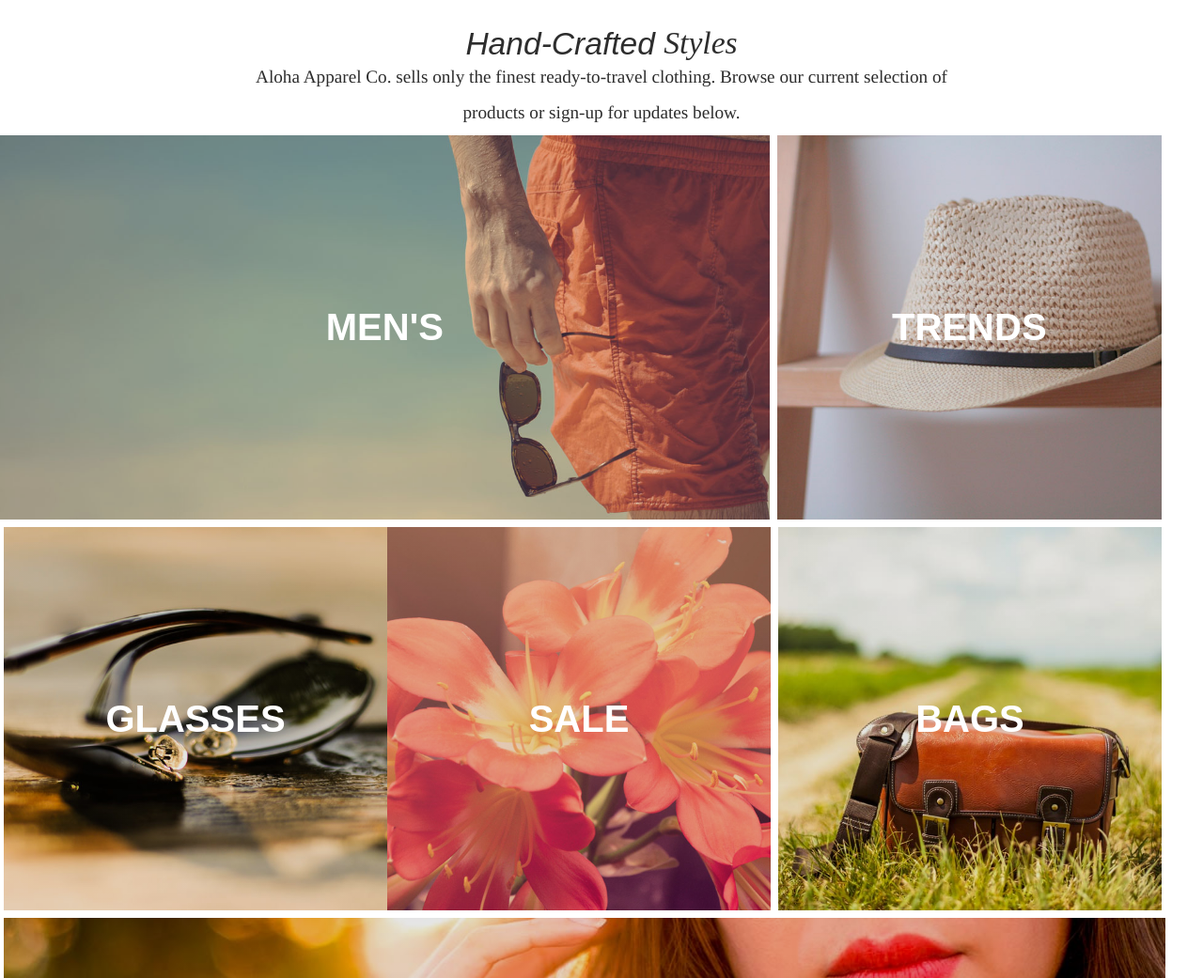
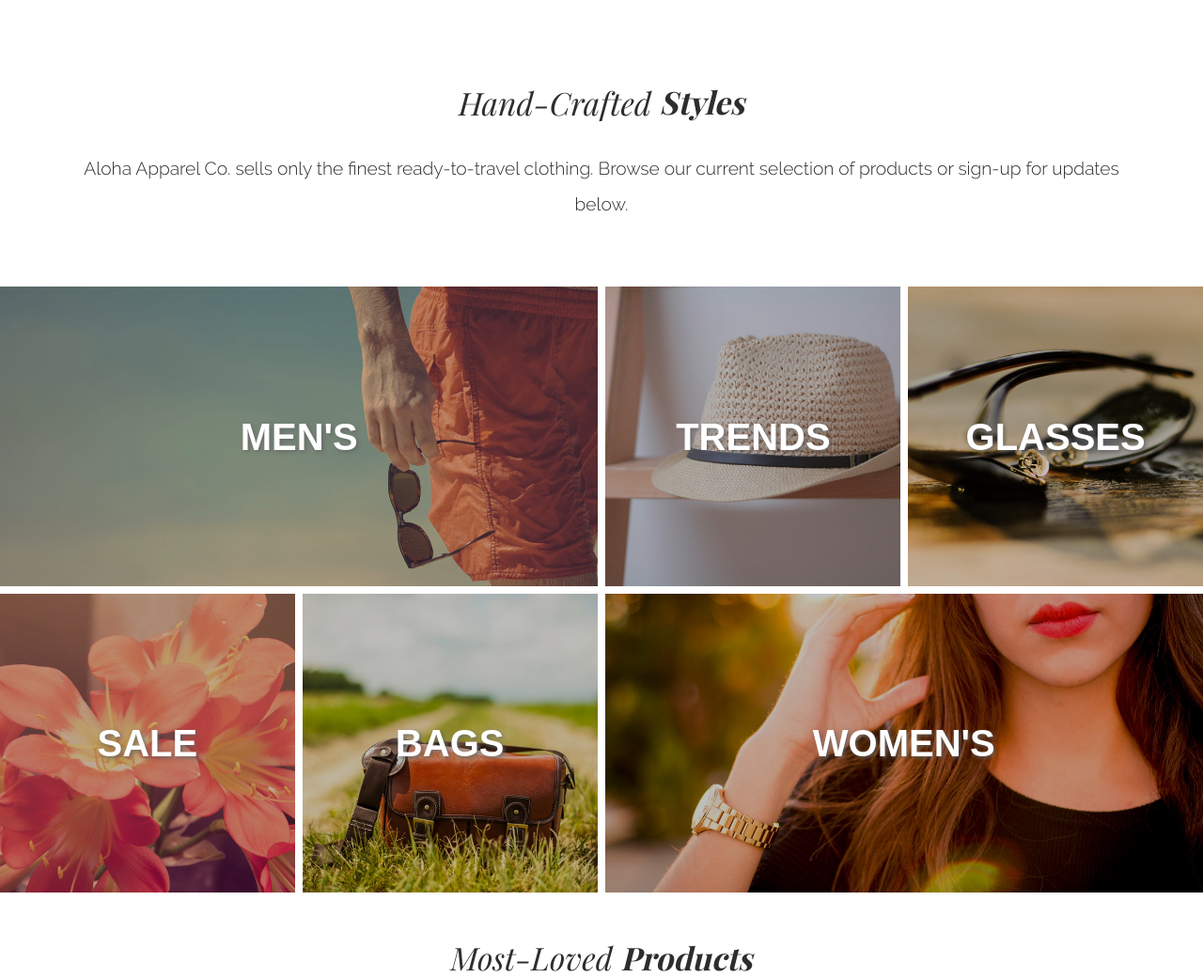
Before and after one commit to hunterwinter/aloha-apparel, a plain HTML site: page index.html in a window 1280 px wide. Shown: the part 518-1559 px from the top of the page at 94% size. Drawn offline with nearby package versions, Linux system fonts and the light colour scheme; a web font is replaced by a local one.

Commit message:
adds fix for smooth scrolling issue. adds fix for grid. adds multiple style fixes. adds fixed header stretch goal.

```diff
--- a/css/style.css
+++ b/css/style.css
@@ -1,108 +1,100 @@
-@font-face {
-    font-family: 'Playfair Display Web';
-    src: url('../fonts/playfairdisplay-regular-webfont.eot');
-    src: url('../fonts/playfairdisplay-regular-webfont.eot?#iefix') format('embedded-opentype'),
-         url('../fonts/playfairdisplay-regular-webfont.woff2') format('woff2'),
-         url('../fonts/playfairdisplay-regular-webfont.woff') format('woff'),
-         url('../fonts/playfairdisplay-regular-webfont.ttf') format('truetype'),
-         url('../fonts/playfairdisplay-regular-webfont.svg#playfair_displayregular') format('svg');
+@font-face{
+    font-family: 'ralewaymedium_italic';
+    src: url('../assets/fonts/webfontkit-raleway/raleway-mediumitalic-webfont.eot');
+    src: url('../assets/fonts/webfontkit-raleway/raleway-mediumitalic-webfont.eot?#iefix') format('embedded-opentype'),
+         url('../assets/fonts/webfontkit-raleway/raleway-mediumitalic-webfont.woff2') format('woff2'),
+         url('../assets/fonts/webfontkit-raleway/raleway-mediumitalic-webfont.woff') format('woff'),
+         url('../assets/fonts/webfontkit-raleway/raleway-mediumitalic-webfont.ttf') format('truetype'),
+         url('../assets/fonts/webfontkit-raleway/raleway-mediumitalic-webfont.svg#ralewaymedium_italic') format('svg');
     font-weight: normal;
     font-style: normal;
-
 }
 
-@font-face {
-    font-family: 'Playfair Display Web';
-    src: url('../fonts/playfairdisplay-italic-webfont.eot');
-    src: url('../fonts/playfairdisplay-italic-webfont.eot?#iefix') format('embedded-opentype'),
-         url('../fonts/playfairdisplay-italic-webfont.woff2') format('woff2'),
-         url('../fonts/playfairdisplay-italic-webfont.woff') format('woff'),
-         url('../fonts/playfairdisplay-italic-webfont.ttf') format('truetype'),
-         url('../fonts/playfairdisplay-italic-webfont.svg#playfair_displayitalic') format('svg');
+@font-face{
+    font-family: 'ralewaymedium';
+    src: url('../assets/fonts/webfontkit-raleway/raleway-medium-webfont.eot');
+    src: url('../assets/fonts/webfontkit-raleway/raleway-medium-webfont.eot?#iefix') format('embedded-opentype'),
+         url('../assets/fonts/webfontkit-raleway/raleway-medium-webfont.woff2') format('woff2'),
+         url('../assets/fonts/webfontkit-raleway/raleway-medium-webfont.woff') format('woff'),
+         url('../assets/fonts/webfontkit-raleway/raleway-medium-webfont.ttf') format('truetype'),
+         url('../assets/fonts/webfontkit-raleway/raleway-medium-webfont.svg#ralewaymedium') format('svg');
+    font-weight: normal;
+    font-style: normal;
+}
+
+@font-face{
+    font-family: 'ralewaylight_italic';
+    src: url('../assets/fonts/webfontkit-raleway/raleway-lightitalic-webfont.eot');
+    src: url('../assets/fonts/webfontkit-raleway/raleway-lightitalic-webfont.eot?#iefix') format('embedded-opentype'),
+         url('../assets/fonts/webfontkit-raleway/raleway-lightitalic-webfont.woff2') format('woff2'),
+         url('../assets/fonts/webfontkit-raleway/raleway-lightitalic-webfont.woff') format('woff'),
+         url('../assets/fonts/webfontkit-raleway/raleway-lightitalic-webfont.ttf') format('truetype'),
+         url('../assets/fonts/webfontkit-raleway/raleway-lightitalic-webfont.svg#ralewaylight_italic') format('svg');
     font-weight: normal;
     font-style: italic;
-
 }
 
-@font-face {
-    font-family: 'Playfair Display Web';
-    src: url('../fonts/playfairdisplay-bold-webfont.eot');
-    src: url('../fonts/playfairdisplay-bold-webfont.eot?#iefix') format('embedded-opentype'),
-         url('../fonts/playfairdisplay-bold-webfont.woff2') format('woff2'),
-         url('../fonts/playfairdisplay-bold-webfont.woff') format('woff'),
-         url('../fonts/playfairdisplay-bold-webfont.ttf') format('truetype'),
-         url('../fonts/playfairdisplay-bold-webfont.svg#playfair_displaybold') format('svg');
+@font-face{
+    font-family: 'ralewaylight';
+    src: url('../assets/fonts/webfontkit-raleway/raleway-light-webfont.eot');
+    src: url('../assets/fonts/webfontkit-raleway/raleway-light-webfont.eot?#iefix') format('embedded-opentype'),
+         url('../assets/fonts/webfontkit-raleway/raleway-light-webfont.woff2') format('woff2'),
+         url('../assets/fonts/webfontkit-raleway/raleway-light-webfont.woff') format('woff'),
+         url('../assets/fonts/webfontkit-raleway/raleway-light-webfont.ttf') format('truetype'),
+         url('../assets/fonts/webfontkit-raleway/raleway-light-webfont.svg#ralewaylight') format('svg');
+    font-weight: normal;
+    font-style: normal;
+}
+
+@font-face{
+    font-family: 'playfair_displayregular';
+    src: url('../assets/fonts/webfontkit-playfair/playfairdisplay-regular-webfont.eot');
+    src: url('../assets/fonts/webfontkit-playfair/playfairdisplay-regular-webfont.eot?#iefix') format('embedded-opentype'),
+         url('../assets/fonts/webfontkit-playfair/playfairdisplay-regular-webfont.woff2') format('woff2'),
+         url('../assets/fonts/webfontkit-playfair/playfairdisplay-regular-webfont.woff') format('woff'),
+         url('../assets/fonts/webfontkit-playfair/playfairdisplay-regular-webfont.ttf') format('truetype'),
+         url('../assets/fonts/webfontkit-playfair/playfairdisplay-regular-webfont.svg#playfair_displayregular') format('svg');
+    font-weight: normal;
+    font-style: normal;
+}
+
+@font-face{
+    font-family: 'playfair_displayitalic';
+    src: url('../assets/fonts/webfontkit-playfair/playfairdisplay-italic-webfont.eot');
+    src: url('../assets/fonts/webfontkit-playfair/playfairdisplay-italic-webfont.eot?#iefix') format('embedded-opentype'),
+         url('../assets/fonts/webfontkit-playfair/playfairdisplay-italic-webfont.woff2') format('woff2'),
+         url('../assets/fonts/webfontkit-playfair/playfairdisplay-italic-webfont.woff') format('woff'),
+         url('../assets/fonts/webfontkit-playfair/playfairdisplay-italic-webfont.ttf') format('truetype'),
+         url('../assets/fonts/webfontkit-playfair/playfairdisplay-italic-webfont.svg#playfair_displayitalic') format('svg');
+    font-weight: normal;
+    font-style: italic;
+}
+
+@font-face{
+    font-family: 'playfair_displaybold_italic';
+    src: url('../assets/fonts/webfontkit-playfair/playfairdisplay-bolditalic-webfont.eot');
+    src: url('../assets/fonts/webfontkit-playfair/playfairdisplay-bolditalic-webfont.eot?#iefix') format('embedded-opentype'),
+         url('../assets/fonts/webfontkit-playfair/playfairdisplay-bolditalic-webfont.woff2') format('woff2'),
+         url('../assets/fonts/webfontkit-playfair/playfairdisplay-bolditalic-webfont.woff') format('woff'),
+         url('../assets/fonts/webfontkit-playfair/playfairdisplay-bolditalic-webfont.ttf') format('truetype'),
+         url('../assets/fonts/webfontkit-playfair/playfairdisplay-bolditalic-webfont.svg#playfair_displaybold_italic') format('svg');
+    font-weight: bold;
+    font-style: italic;
+}
+
+@font-face{
+    font-family: 'playfair_displaybold';
+    src: url('../assets/fonts/webfontkit-playfair/playfairdisplay-bold-webfont.eot');
+    src: url('../assets/fonts/webfontkit-playfair/playfairdisplay-bold-webfont.eot?#iefix') format('embedded-opentype'),
+         url('../assets/fonts/webfontkit-playfair/playfairdisplay-bold-webfont.woff2') format('woff2'),
+         url('../assets/fonts/webfontkit-playfair/playfairdisplay-bold-webfont.woff') format('woff'),
+         url('../assets/fonts/webfontkit-playfair/playfairdisplay-bold-webfont.ttf') format('truetype'),
+         url('../assets/fonts/webfontkit-playfair/playfairdisplay-bold-webfont.svg#playfair_displaybold') format('svg');
     font-weight: bold;
     font-style: normal;
-
 }
 
-@font-face {
-    font-family: 'Playfair Display Web';
-    src: url('../fonts/playfairdisplay-bolditalic-webfont.eot');
-    src: url('../fonts/playfairdisplay-bolditalic-webfont.eot?#iefix') format('embedded-opentype'),
-         url('../fonts/playfairdisplay-bolditalic-webfont.woff2') format('woff2'),
-         url('../fonts/playfairdisplay-bolditalic-webfont.woff') format('woff'),
-         url('../fonts/playfairdisplay-bolditalic-webfont.ttf') format('truetype'),
-         url('../fonts/playfairdisplay-bolditalic-webfont.svg#playfair_displaybold_italic') format('svg');
-    font-weight: bold;
-    font-style: italic;
-
-}
-
-/* Raleway */
-
-@font-face {
-    font-family: 'Raleway Web';
-    src: url('s-light-webfont.eot');
-    src: url('../fonts/raleway-light-webfont.eot?#iefix') format('embedded-opentype'),
-         url('../fonts/raleway-light-webfont.woff2') format('woff2'),
-         url('../fonts/raleway-light-webfont.woff') format('woff'),
-         url('../fonts/raleway-light-webfont.ttf') format('truetype'),
-         url('../fonts/raleway-light-webfont.svg#ralewaylight') format('svg');
-    font-weight: normal;
-    font-style: normal;
-
-}
-
-@font-face {
-    font-family: 'Raleway Web';
-    src: url('../fonts/raleway-lightitalic-webfont.eot');
-    src: url('../fonts/raleway-lightitalic-webfont.eot?#iefix') format('embedded-opentype'),
-         url('../fonts/raleway-lightitalic-webfont.woff2') format('woff2'),
-         url('../fonts/raleway-lightitalic-webfont.woff') format('woff'),
-         url('../fonts/raleway-lightitalic-webfont.ttf') format('truetype'),
-         url('../fonts/raleway-lightitalic-webfont.svg#ralewaylight_italic') format('svg');
-    font-weight: normal;
-    font-style: italic;
-
-}
-
-@font-face {
-    font-family: 'Raleway Web';
-    src: url('../fonts/raleway-medium-webfont.eot');
-    src: url('../fonts/raleway-medium-webfont.eot?#iefix') format('embedded-opentype'),
-         url('../fonts/raleway-medium-webfont.woff2') format('woff2'),
-         url('../fonts/raleway-medium-webfont.woff') format('woff'),
-         url('../fonts/raleway-medium-webfont.ttf') format('truetype'),
-         url('../fonts/raleway-medium-webfont.svg#ralewaymedium') format('svg');
-    font-weight: bold;
-    font-style: normal;
-
-}
-
-@font-face {
-    font-family: 'Raleway Web';
-    src: url('../fonts/raleway-mediumitalic-webfont.eot');
-    src: url('../fonts/raleway-mediumitalic-webfont.eot?#iefix') format('embedded-opentype'),
-         url('../fonts/raleway-mediumitalic-webfont.woff2') format('woff2'),
-         url('../fonts/raleway-mediumitalic-webfont.woff') format('woff'),
-         url('../fonts/raleway-mediumitalic-webfont.ttf') format('truetype'),
-         url('../fonts/raleway-mediumitalic-webfont.svg#ralewaymedium_italic') format('svg');
-    font-weight: bold;
-    font-style: italic;
-
-}
+/* content */
 
 .clearfix:before,
 .clearfix:after{
@@ -121,7 +113,7 @@
 select,
 textarea {
   color: #2d2d2d;
-  font-family: 'Raleway web', sans-serif;
+  font-family: 'ralewaymedium', sans-serif;
   font-size: 1rem;
   font-style: normal;
   font-weight: normal;
@@ -129,7 +121,7 @@
 }
 
 h1, h2, h3 {
-   font-family: 'Playfair Display Web', serif;
+   font-family: 'playfair_displayregular', serif;
    line-height: 1;
 }
 
@@ -153,6 +145,8 @@
    color: #b64036;
 }
 
+/* header */
+
  .site-header {
    background-color: white;
    border-bottom: 1px solid #d7d7d7;
@@ -170,6 +164,8 @@
    justify-content: space-between;
    padding-bottom: .5rem;
    padding-top: 1rem;
+   max-width: 96%;
+   margin: 0 auto;
 }
 
 .logo {
@@ -234,6 +230,7 @@
    height: 82px;
    margin: -82px 0 0;
 }
+
 /*banner*/
 
 .hero{
@@ -268,22 +265,22 @@
 	padding-bottom: 0;
 	color: white;
 	position: relative;
-	font-family: playfair_displayregular;
+	font-family: 'playfair_displayregular', sans-serif;
 	font-size: 2.25rem;
 	margin: 0;
 }
 
 .categories{
-	font-family: playfair_displayitalic, sans-serif;
+	font-family: 'playfair_displayitalic', sans-serif;
 	text-align: center;
 	font-size: 2.1rem;
-	margin: 0.7em 0 0 0;
+	margin: 0.7em 0 1em 0;
 	color: #2d2d2d;
 	padding-bottom: 0;
 }
 
 .bold{
-	font-family: playfair_displaybold;
+	font-family: 'playfair_displaybold', sans-serif;
 	display: inline-block;
 	font-size: 2.1rem;
 	margin: 0.8em 0 0 0;
@@ -295,110 +292,134 @@
 	margin-top: 1.4em;
 }
 
-/*fluid images that still need work*/
+.intro {
+	padding: 4rem;
+}
 
- .grid {
+/* product grid */
+
+.products {
+   padding: 0;
+}
+
+.product-categories {
    display: flex;
    flex-wrap: wrap;
-  padding: 0;
-  max-width: 400px;
+   text-align: center;
 }
 
-.rec:before, .sq:before {
-  content: " ";
+.category-wide,
+.category-square {
+   border: 4px solid white;
+   position: relative;
+}
+
+.category-wide img:before,
+.category-square img:before {
+   background: linear-gradient( to bottom, rgba(0,0,0,0.25) 0%, rgba(0,0,0,0.25) 100% );
+}
+
+.category-wide {
+   border-left: 0;
+   border-right: 0;
+   flex: 2 0 100%;
+   max-width: 100%;
+}
+
+.category-square {
+   flex: 1 0 50%;
+   max-width: 49%;
+}
+
+.category-square:nth-child(even) {
+   border-left: 0;
+}
+
+.category-square:nth-child(odd) {
+   border-right: 0;
+}
+
+.category-wide:before,
+.category-square:before {
+   content: '';
    float: left;
 }
 
-.sq::before {
+.category-wide:before {
+   padding-top: 50%;
+}
+
+.category-square:before {
    padding-top: 100%;
 }
 
-.rec::before {
-  padding-top: 50%;
+.category-name {
+   color: white;
+   font-family: 'Raleway Web', sans-serif;
+   font-size: 1.6rem;
+   font-weight: bold;
+   height: auto;
+   left: 50%;
+   line-height: 1;
+   position: absolute;
+   text-shadow: 2px 2px 4px rgba(100, 100, 100, 0.8);
+   text-transform: uppercase;
+   top: 50%;
+   transform: translate(-50%, -50%);
 }
 
-.rec {
-  display: flex;
-  flex: 2 0 100%;
-  max-width: 100%;
-  border: 4px solid #FFF;
+.category-name a {
+   color: white;
+   text-decoration: none;
 }
 
-.sq {
-  display: flex;
-  flex: 1 0 100%;
-  max-width: 50%;
-  border: 4px solid #FFF;
-}
-
-.therectangle, .thesquare {
-  font-weight: bold;
-  font-size: 1.5rem;
-  text-transform: uppercase;
-  margin: 0 auto;
-  align-self: center;
-}
-
-.therectangle a, .thesquare a {
-  color: #FFF;
-  text-decoration: none;
-  font-size: 2.5rem;
-  font-weight: bold;
-}
-
-.therectangle a:hover, .thesquare a:hover {
+.category-name a:hover {
    color: #f5ebc6;
 }
 
-.mens {
+.category-wide.mens {
    background:
-        linear-gradient( to bottom, rgba(0, 0, 0, 0.1) 0%, rgba(0, 0, 0, 0.1) 100%),
+      linear-gradient( to bottom, rgba(0,0,0,0.25) 0%, rgba(0,0,0,0.25) 100% ),
       url('../assets/images/mens-category.jpg') no-repeat center center;
    background-size: cover, cover;
-  border-left: 0;
 }
 
-.trends {
+.category-square.trends {
    background:
-        linear-gradient( to bottom, rgba(0 ,0, 0, 0.1) 0%, rgba(0, 0, 0, 0.1) 100%),
+      linear-gradient( to bottom, rgba(0,0,0,0.25) 0%, rgba(0,0,0,0.25) 100% ),
       url('../assets/images/trends-category.jpg') no-repeat center center;
    background-size: cover, cover;
-  border-left: 0;
 }
 
-.glasses {
+.category-square.glasses {
    background:
-        linear-gradient( to bottom, rgba(0, 0, 0, 0.1) 0%, rgba(0, 0, 0, 0.1) 100%),
+      linear-gradient( to bottom, rgba(0,0,0,0.25) 0%, rgba(0,0,0,0.25) 100% ),
       url('../assets/images/glasses-category.jpg') no-repeat center center;
    background-size: cover, cover;
-  border-right: 0;
 }
 
-.sale {
+.category-square.sale {
    background:
-        linear-gradient( to bottom, rgba(0, 0, 0, 0.1) 0%, rgba(0, 0, 0, 0.1) 100%),
+      linear-gradient( to bottom, rgba(0,0,0,0.25) 0%, rgba(0,0,0,0.25) 100% ),
       url('../assets/images/sale-category.jpg') no-repeat center center;
    background-size: cover, cover;
-  border-left: 0;
 }
 
-.bags {
+.category-square.bags {
    background:
-        linear-gradient( to bottom, rgba(0, 0, 0, 0.1) 0%, rgba(0, 0, 0, 0.1) 100%),
+      linear-gradient( to bottom, rgba(0,0,0,0.25) 0%, rgba(0,0,0,0.25) 100% ),
       url('../assets/images/bags-category.jpg') no-repeat center center;
    background-size: cover, cover;
-  border-right: 0;
 }
 
-.womens {
+.category-wide.womens {
    background:
-        linear-gradient( to bottom, rgba(0, 0, 0, 0.1) 0%, rgba(0, 0, 0, 0.1) 100%),
+      linear-gradient( to bottom, rgba(0,0,0,0.25) 0%, rgba(0,0,0,0.25) 100% ),
       url('../assets/images/womens-category.jpg') no-repeat center center;
    background-size: cover, cover;
-  border-left: 0;
 }
 
-/**/
+/* featured products & bx-slider */
 
 .bx-clone {
   display: none;
@@ -413,7 +434,7 @@
 }
 
 .craftdescribe{
-	font-family: ralewaylight, times;
+	font-family: 'ralewaylight', times;
 	font-size: 1rem;
 	text-align: center;
 	color: #2d2d2d;
@@ -433,13 +454,13 @@
 
 .buyit{
 	font-size: 0.7rem;
-	font-family: ralewaymedium, times;
+	font-family: 'ralewaymedium', times;
 	color: #969696;
 	text-transform: uppercase;
 }
 
 .price{
-	font-family: ralewaymedium;
+	font-family: 'ralewaymedium';
 	font-size: 0.9rem;
 	text-align: center;
 	color: #969696;
@@ -452,12 +473,14 @@
 }
 
 .itemdescribe{
-	font-family: playfair_displayregular, sans-serif;
+	font-family: 'playfair_displayregular', sans-serif;
 	font-size: 1.4rem;
 	color: #e2574c;
 	padding: 0;
 	margin: 0;
 }
+
+/* updates form */
 
 .ocean{
 	background:
@@ -469,7 +492,7 @@
 }
 
 [type="email"]{
-	height: 2.5em;
+	height: 3em;
 	width: 80%;
 	border: 1px;
 	border-color: #d7d7d7;
@@ -480,7 +503,7 @@
 }
 
 [placeholder="Your Email"]{
-	font-family: playfair_displayregular, sans-serif;
+	font-family: 'playfair_displayregular', sans-serif;
 	font-size: 1rem;
 	color: #d7d7d7;
 	padding-left: 1.5em;
@@ -489,8 +512,8 @@
 [type="submit"]{
 	float: right;
 	background-color: #e2574c;
-	right: 10%;
-	margin-top: 1.25em;
+	right: 7.5%;
+    margin-top: 1.1em;
 	padding: 0.5em 1.5em 0.5em 1.5em;
 	border: 1px;
 	border-radius: 2em 2em 2em 2em;
@@ -498,7 +521,7 @@
 }
 
 [value="Subscribe"]{
-	font-family: ralewaylight, times;
+	font-family: 'ralewaylight', times;
 	color: white;
 	font-size: 1rem;
 }
@@ -516,11 +539,19 @@
 }
 
 .updates{
-	font-family: ralewaylight, sans-serif;
-	font-size: 0.8rem;
+	font-family: 'ralewaylight', sans-serif;
+	font-size: 1.15rem;
 	text-align: center;
 	color: white;
-	margin-top: 1em;
+	width: 100%;
+    margin: 1em auto;
+}
+
+/* footer */
+
+.containment {
+	display: flex;
+	justify-content: space-between;
 }
 
 .left{
@@ -532,7 +563,7 @@
 }
 
 .footnote{
-	font-family: playfair_displayregular, times;
+	font-family: 'playfair_displayregular', times;
 	font-size: 0.9rem;
 	color: white;
 	text-align: center;
@@ -562,7 +593,7 @@
 .black{
 	background-color: #242424;
 	padding-top: 0em;
-	max-width: 100%;
+	width: 100%;
 	margin-top: 0.5em;
 }
 
@@ -584,9 +615,10 @@
 
 @media screen and (min-width: 600px){
 
+/* content change */
+
 	html{
 		font-size: 16px;
-/*base font-size*/
 	}
 
 	/* header */
@@ -614,6 +646,27 @@
 	  position: relative;
 	  width: 48px;
 	}
+	/* nav */
+
+	.listnav ul {
+	    border: 0;
+	    padding: 0;
+	}
+
+	.listnav {
+	    align-items: flex-start;
+	    flex: 0 1 auto;
+	}
+
+	.listnav li {
+	    font-size: 2rem;
+	    margin: 0 .3rem
+	}
+
+	.wrapping{
+		width: 100%;
+		margin: 0 auto;
+	}
 
 	.total-items {
 	  font-size: .8rem;
@@ -632,8 +685,47 @@
 	  margin: 0 .5rem;
 	}
 
+	/* hero image */
+
 	.banner {
 		margin-top: 83px;
+	}
+
+	/* Products */
+
+	.category-wide {
+	  flex-basis: 48.8%;
+	}
+
+	.category-square {
+	  flex-basis: 24.05%;
+	}
+
+	.category-wide:first-child,
+	.category-square:nth-child(5) {
+	  border-left: 0;
+	  border-right: 4px solid white;
+	}
+
+	.category-square:nth-child(2),
+	.category-square:nth-child(5),
+	.category-wide:last-child {
+	  border-left: 4px solid white;
+	}
+
+	.category-square:nth-child(3),
+	.category-wide:last-child {
+	  border-right: 0;
+	}
+
+	.category-name {
+	  font-size: 1.8rem;
+	}
+
+	/* updates form */
+
+	.updates {
+		width: 75%;
 	}
 
 	/*footer*/
@@ -673,50 +765,10 @@
 		display: inline-block;
 	}
 
-/* nav */
-
-.listnav ul {
-    border: 0;
-    padding: 0;
-}
-
-.listnav {
-    align-items: flex-start;
-    flex: 0 1 auto;
-}
-
-.listnav li {
-    font-size: 2rem;
-    margin: 0 .3rem
-}
-
-.wrapping{
-	width: 60%;
-	margin: 0 auto;
-}
+	/* featured products and bx-slider */
 
 	.craftdescribe{
 		font-size: 1.2rem;
-}
-
-.grid{
-	max-width: 600px;
-}
-
-.rec {
-    flex-basis: 50%;
-}
-
-.sq {
-    flex-basis: 25%;
-}
-
-.trends, .bags, .womens {
-    border: 4px solid #FFF;
-}
-
-.womens {
-    border-right: 0;
 	}
 
 	.bx-clone {
@@ -731,17 +783,33 @@
 		width: 100%;
 	}
 
+	/* Email */
+
+	[type="submit"] {
+		right: 23.85%;
+    	margin-top: 1.1em;
+	}
+
+	[type="email"] {
+		width: 50%;
+	}
+}
+
 /* desktop breakpoint */
 
 @media screen and (min-width: 1240px){
+
+	/* content */
 
 	html{
 	font-size: 16px;
 	}
 
-.body {
+	.containter {
 		max-width: 1240px;
 	}
+
+	/* header */
 
 	.logo img {
 	  max-width: 160px;
@@ -767,9 +835,13 @@
 		margin-top: 97px;
 	}
 
-.grid{
-	max-width: 1240px;
+	/*products */
+
+	.category-name {
+	  font-size: 2.5rem;
 	}
+
+	/*featured products & bx-slider*/
 
 	.bxslider li{
 	    width: 25vw !important;
@@ -785,4 +857,14 @@
 	  	font-size: 1.2rem;
 	}
 
+	/* Email */
+
+	[type="email"] {
+		width: 33%;
 	}
+
+	[type="submit"] {
+		right: 32.65%;
+		margin-top: 1.05em;
+	}
+}
--- a/index.html
+++ b/index.html
@@ -35,7 +35,7 @@
             <h1 class="catalog">Spring/Summer 2016</h1>
         </div>
     </section>
-    <section class="intro">
+    <section class="intro" id="about">
         <div class="border">
             <h2 class="categories">Hand-Crafted <span class="bold">Styles</span></h2>
             <div class="wrapping">
@@ -43,33 +43,30 @@
             </div>
         </div>
     </section>
-  <section class="grid">
-      <a id="shop"></a>
-      <div class="rec mens">
-        <span class="therectangle"><a href="">Men's</a></span>
+     <section class="products" id="products">
+         <div class="product-categories">
+            <div class="category-wide mens">
+               <span class="category-name"><a href="#">Men&apos;s</a></span>
             </div>
-
-      <div class="sq trends">
-        <span class="thesquare"><a href="">Trends</a></span>
+            <div class="category-square trends">
+               <span class="category-name"><a href="#">Trends</a></span>
             </div>
-
-      <div class="sq glasses">
-        <span class="thesquare"><a href="">Glasses</a></span>
+            <div class="category-square glasses">
+               <span class="category-name"><a href="#">Glasses</a></span>
             </div>
-
-      <div class="sq sale">
-        <span class="thesquare"><a href="">Sale</a></span>
+            <div class="category-square sale">
+               <span class="category-name"><a href="#">Sale</a></span>
             </div>
-
-      <div class="sq bags">
-        <span class="thesquare"><a href="">Bags</a></span>
+            <div class="category-square bags">
+               <span class="category-name"><a href="#">Bags</a></span>
             </div>
-
-      <div class="rec womens">
-        <span class="therectangle"><a href="">Women's</a></span>
+            <div class="category-wide womens">
+               <span class="category-name"><a href="#">Women&apos;s</a></span>
+            </div>
          </div>
       </section>
-    <section class="options">
+
+    <section class="options" id="featured">
         <h2 class="categories">Most-Loved <span class="bold">Products</span></h2>
             <div class="my-slider">
                 <ul class="centerslide bxslider">
@@ -123,7 +120,7 @@
                     </li>
                  </ul>
             </div>
-    <section class="subscribeform">
+    <section class="subscribeform" id="newsletter">
         <div class="ocean">
             <h2 class="final categories">Sign-up for <span class="final bold">Updates</span></h2>
             <div class="squish">
```
Also changed, not shown: javascript/main.js (+5 -28 lines). Lines whose indentation alone changed are shown as unchanged.
